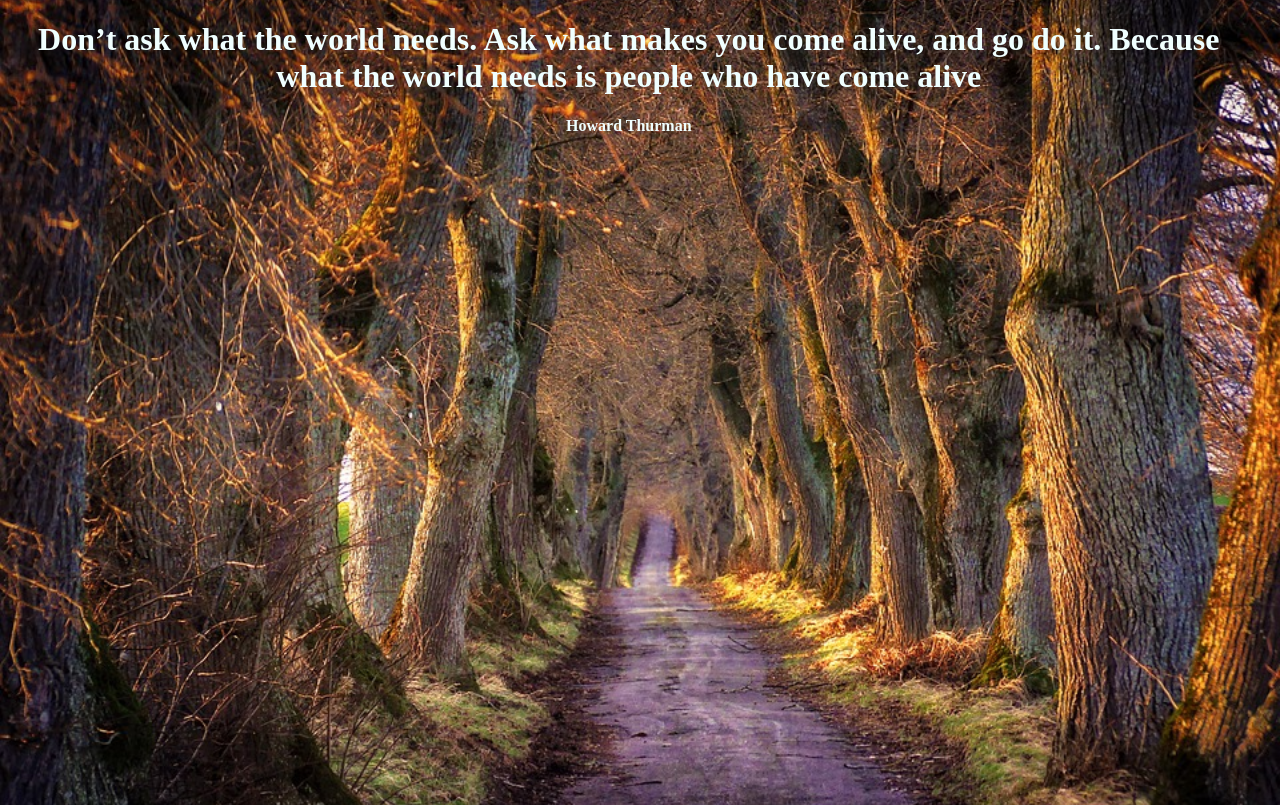
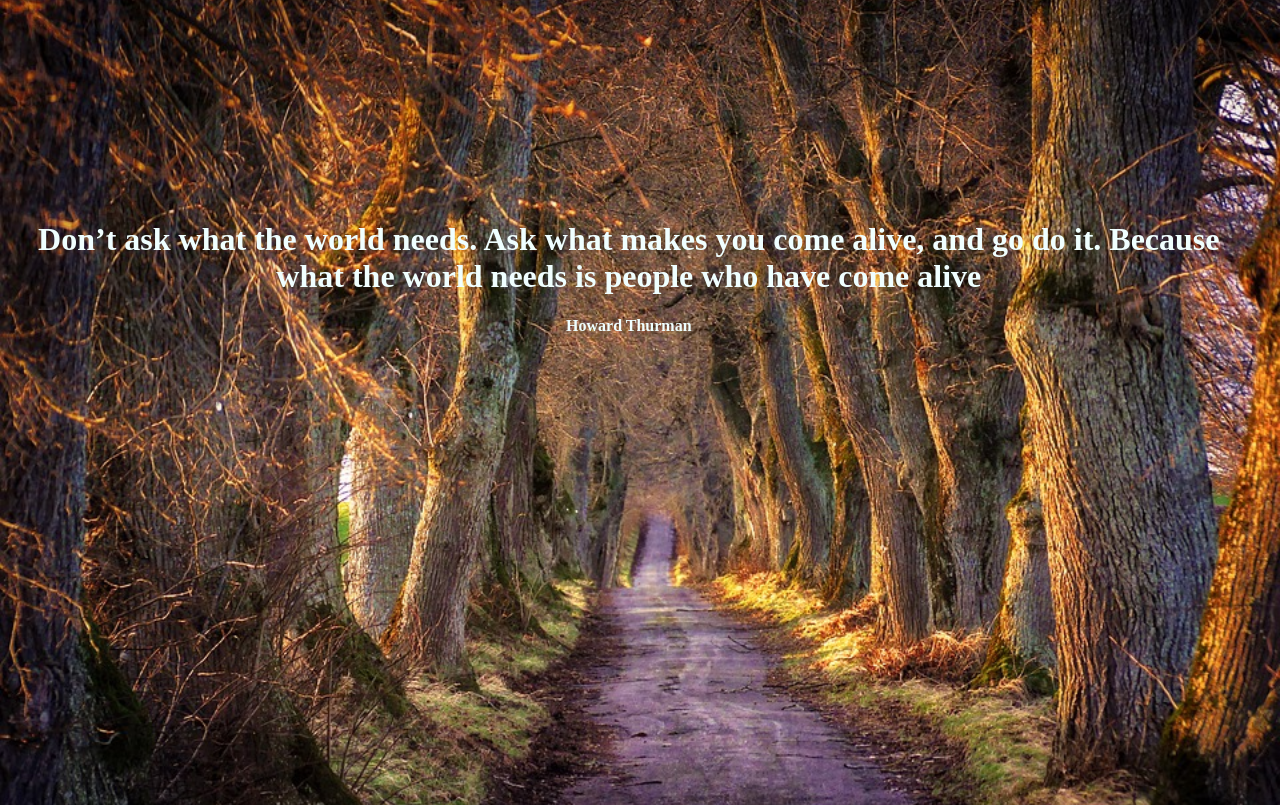
Before and after one commit to Stefo7/simple-quote-page, a plain HTML site: page index.html in a window 1280 px wide. Drawn offline with Linux system fonts and the light colour scheme.

Commit message:
add base file structure

```diff
--- a/index.html
+++ b/index.html
@@ -7,7 +7,9 @@
   <link rel="stylesheet" type="text/css" href="main.css">
 </head>
 <body>
-  <h1>Don’t ask what the world needs. Ask what makes you come alive, and go do it. Because what the world needs is people who have come alive</h1>
-  <p>Howard Thurman</p>
+  <div class="wrapper">
+    <h1>Don’t ask what the world needs. Ask what makes you come alive, and go do it. Because what the world needs is people who have come alive</h1>
+    <p>Howard Thurman</p>
+  </div>
 </body>
 </html>
--- a/main.css
+++ b/main.css
@@ -15,3 +15,10 @@ p {
   text-align: center;
   font-weight: 600;
 }
+
+@media (min-width: 768px) {
+  .wrapper {
+    position: relative;
+    top: 200px;
+    }
+}
```
